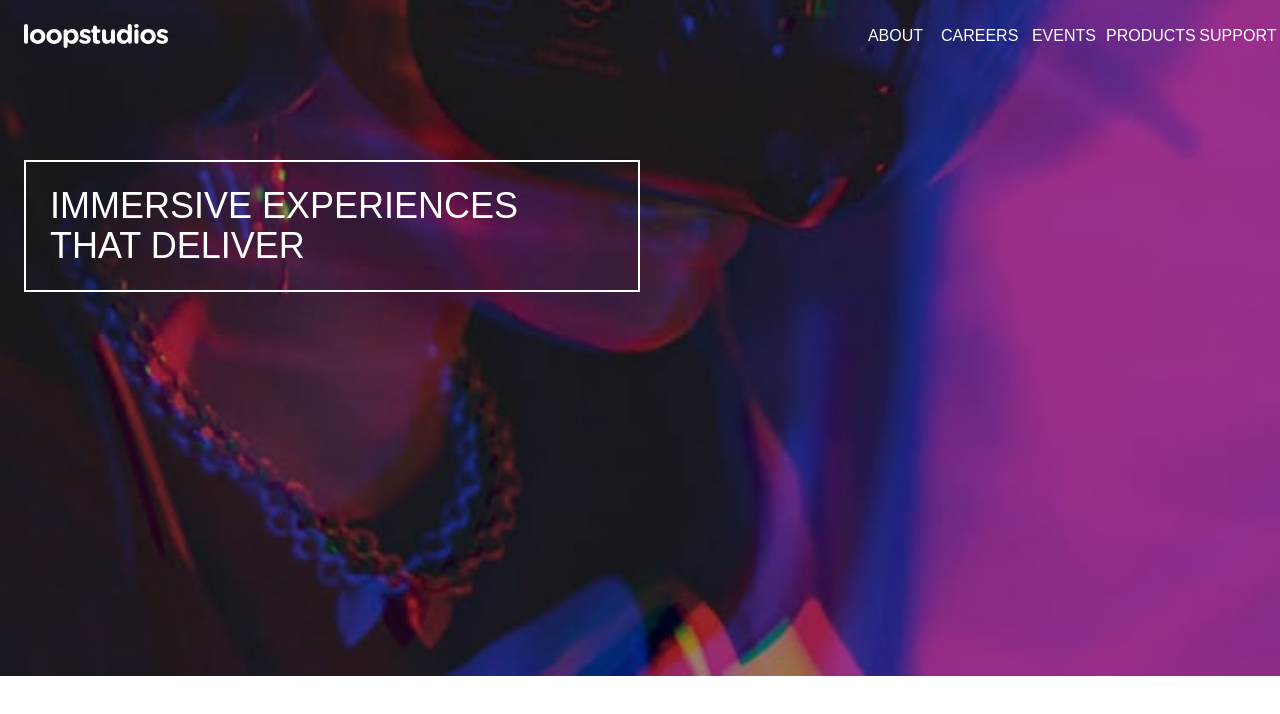
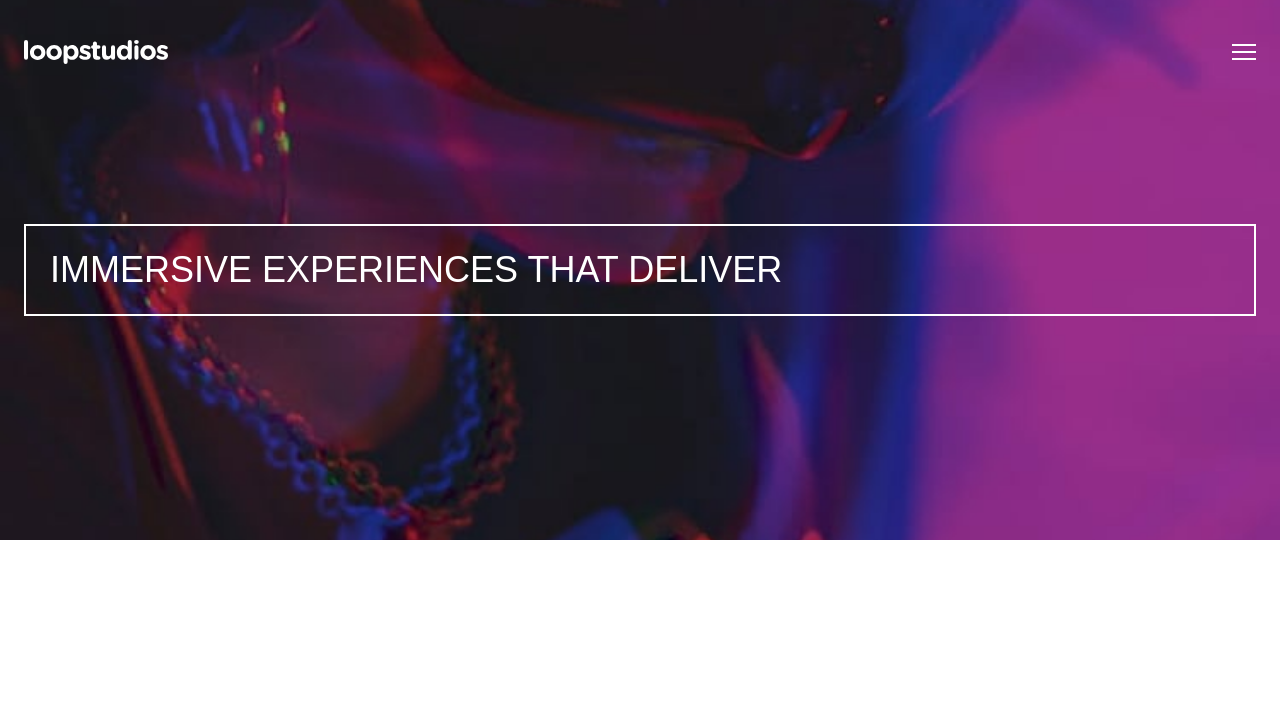
Before and after one commit to ahmadshiddiq/fem-loop-studios, a React (Create React App) app: page / in a window 1280 px wide. Shown: the top 714 px of the page. Built offline with nearby package versions, Linux system fonts and the light colour scheme.

Commit message:
feat: header front-end without interactive

```diff
--- a/src/App.js
+++ b/src/App.js
@@ -1,11 +1,64 @@
-import Header from "./components/Header";
+import logo from "./images/logo.svg";
+import hamburger from "./images/icon-hamburger.svg";
+import close from "./images/icon-close.svg";
+
+const pages = [
+  {
+    title: "About",
+    link: "#",
+  },
+  {
+    title: "Careers",
+    link: "#",
+  },
+  {
+    title: "Events",
+    link: "#",
+  },
+  {
+    title: "Products",
+    link: "#",
+  },
+  {
+    title: "Support",
+    link: "#",
+  },
+];
 
 function App() {
   return (
     <>
-      <Header />
+      <header className="bg-center bg-cover">
+        <div className="px-6 pt-10 pb-56">
+          <div className="flex items-center justify-between">
+            <div className="h-6">
+              <img src={logo} alt="Loopstudios" className="h-full" />
+            </div>
+            <div className="h-6 w-6 flex items-center justify-center">
+              <img src={hamburger} alt="Hamburger" />
+            </div>
+            <div className="hidden space-x-5">
+              {pages.map((page, index) => (
+                <a key={index} href={page.link}>
+                  {page.title}
+                </a>
+              ))}
+            </div>
+          </div>
+          <div className="mt-40 p-6 border-2 border-white">
+            <h1 className="josefin text-4xl text-white">
+              Immersive experiences that deliver
+            </h1>
+          </div>
+        </div>
+      </header>
     </>
   );
 }
 
 export default App;
+
+// Cara looping data dengan map
+// {pages.map((page) => (
+//   <p>{page.title}</p>
+// ))}
--- a/src/components/Header.jsx
+++ /dev/null
@@ -1,15 +0,0 @@
-import Nav from "./Nav";
-import Hero from "./Hero";
-
-const Header = () => {
-  return (
-    <header className="bg-cover bg-center">
-      <Nav />
-      <div className="container pb-96 px-6 pt-40">
-        <Hero />
-      </div>
-    </header>
-  );
-};
-
-export default Header;
--- a/src/components/Hero.jsx
+++ /dev/null
@@ -1,13 +0,0 @@
-const Hero = () => {
-  return (
-    <>
-      <div className="border-2 border-white p-6 lg:w-1/2">
-        <h1 className="text-white text-4xl josefin">
-          Immersive experiences that deliver
-        </h1>
-      </div>
-    </>
-  );
-};
-
-export default Hero;
--- a/src/components/Nav.jsx
+++ /dev/null
@@ -1,41 +0,0 @@
-import { useState } from "react";
-
-import logo from "../images/logo.svg";
-import hamburger from "../images/icon-hamburger.svg";
-import close from "../images/icon-close.svg";
-
-const Nav = () => {
-  const [toggle, setToggle] = useState(false);
-  // const [open, setOpen] = useState(false)
-
-  const handleClick = () => {
-    setToggle(!toggle);
-  };
-
-  return (
-    <nav className="flex absolute w-full flex-col md:flex-row md:justify-between">
-      <div className="px-6 flex justify-between items-center py-6 bg-gray-800 md:bg-transparent">
-        <a href="/">
-          <img src={logo} alt="Loopstudios logo" className="h-6" />
-        </a>
-        <button onClick={handleClick} className="focus:outline-none">
-          <img
-            src={`${toggle ? close : hamburger}`}
-            alt="Hamburger icon"
-            className="h-4 md:hidden"
-          />
-          {/* <img src={close} alt="Close icon" className="h-4 md:hidden" /> */}
-        </button>
-      </div>
-      <div className={`text-white uppercase ${toggle ? 'flex' : 'hidden'} flex-col md:flex-row items-center bg-gray-600 md:bg-transparent w-full pt-4 md:pt-0 md:w-1/3 md:flex`}>
-        <a href="#dadada" className="py-6 w-full hover:bg-gray-300 hover:text-gray-800 text-center mb-4 md:mb-0">About</a>
-        <a href="#dadada" className="py-6 w-full hover:bg-gray-300 hover:text-gray-800 text-center mb-4 md:mb-0">Careers</a>
-        <a href="#dadada" className="py-6 w-full hover:bg-gray-300 hover:text-gray-800 text-center mb-4 md:mb-0">Events</a>
-        <a href="#dadada" className="py-6 w-full hover:bg-gray-300 hover:text-gray-800 text-center mb-4 md:mb-0">Products</a>
-        <a href="#dadada" className="py-6 w-full hover:bg-gray-300 hover:text-gray-800 text-center">Support</a>
-      </div>
-    </nav>
-  );
-};
-
-export default Nav;
--- a/src/index.css
+++ b/src/index.css
@@ -24,7 +24,4 @@ header {
 
 /* Media query */
 @media (max-width: 640px) {
-  header {
-    background-image: url("./images/mobile/image-hero.jpg");
-  }
 }
```
